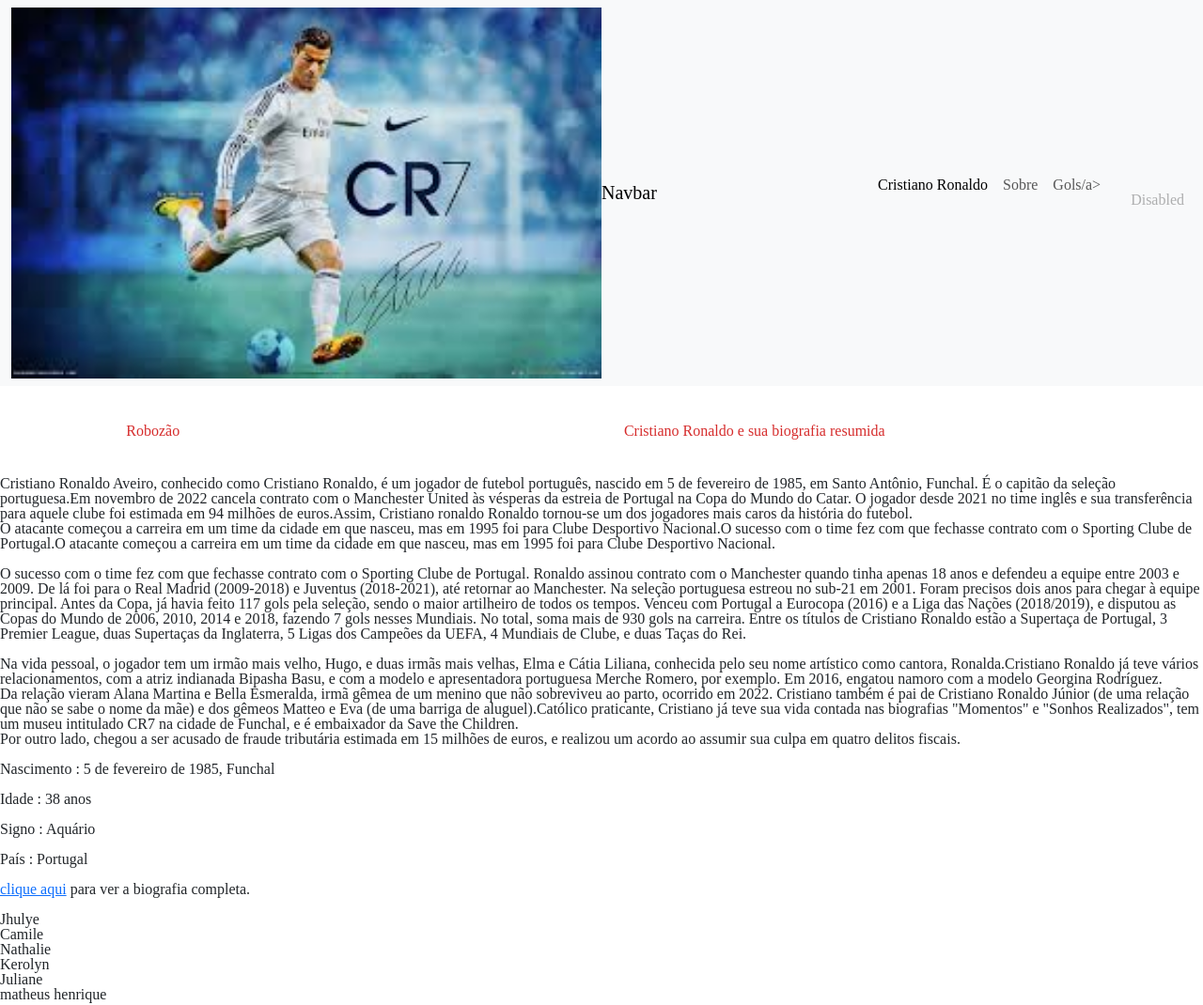
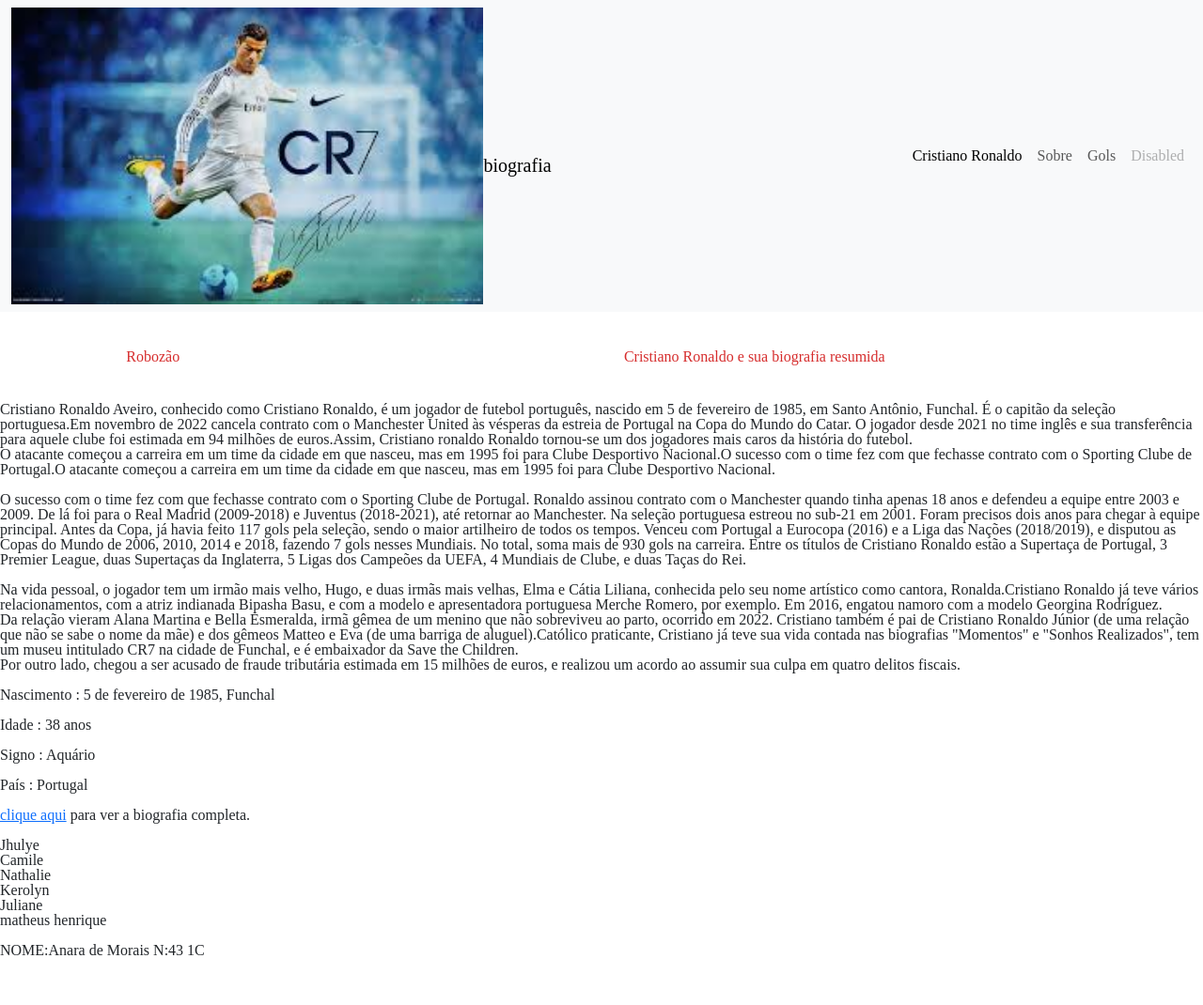
Before and after one commit to charmy-senpai/1C-liria, a plain HTML site: page index.html in a window 1280 px wide. Shown: the top 1070 px of the page at 94% size. After the commit the page ends 1020 px from the top, so only its background shows below. Drawn offline with nearby package versions, Linux system fonts and the light colour scheme.

Commit message:
Add files via upload

```diff
--- a/index.html
+++ b/index.html
@@ -12,7 +12,7 @@
     <nav class="navbar navbar-expand-lg bg-body-tertiary">
         <div class="container-fluid">
             <img class="imagem" src="cristiano.jpeg" alt="cristiano ronaldo wallpaper">
-          <a class="navbar-brand" href="#">Navbar</a>
+          <a class="navbar-brand" href="#">        <br>biografia</a>
           <button class="navbar-toggler" type="button" data-bs-toggle="collapse" data-bs-target="#navbarNav" aria-controls="navbarNav" aria-expanded="false" aria-label="Toggle navigation">
             <span class="navbar-toggler-icon"></span>
           </button>
@@ -25,7 +25,7 @@
                 <a class="nav-link" href="#">Sobre</a>
               </li>
               <li class="nav-item">
-                <a class="nav-link" href="#">Gols/a>
+                <a class="nav-link" href="#">Gols</a>
               </li>
               <li class="nav-item">
                 <a class="nav-link disabled" aria-disabled="true">Disabled</a>
--- a/style.css
+++ b/style.css
@@ -21,5 +21,5 @@
 }
 
 .imagem{
-    width: 50%;
+    width: 40%;
 }
```
